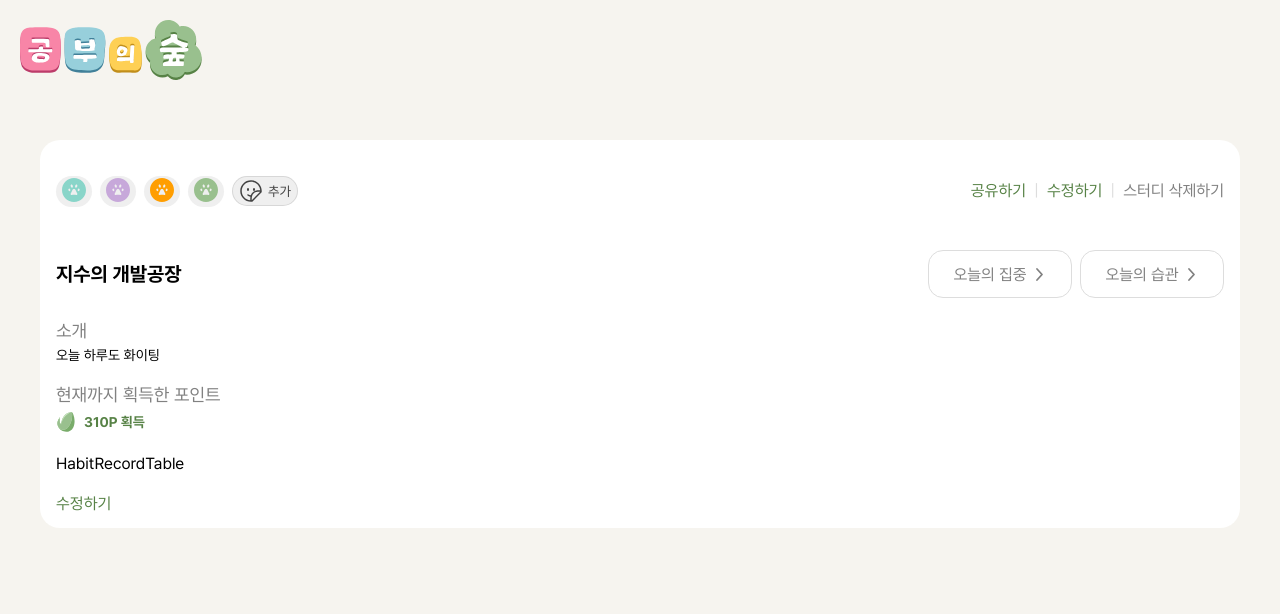
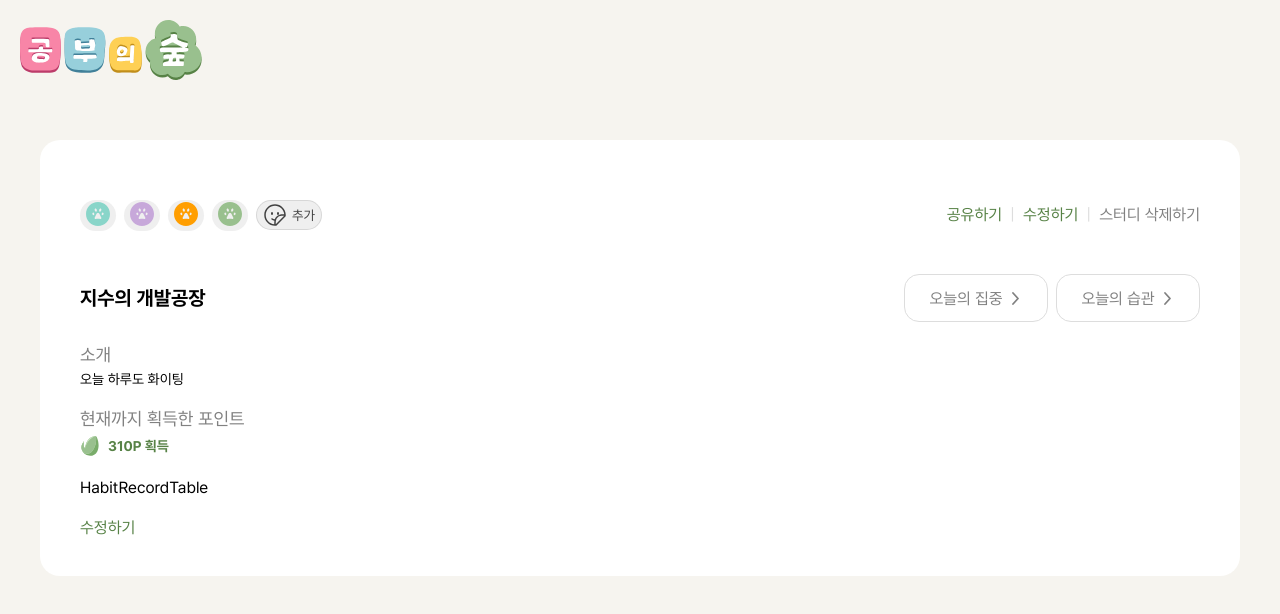
Before and after one commit to rakaso598/rakaso598-6-studyforest-phytoncide-FS, a React (Vite) app in the folder frontend/: page /study-detail/1 in a window 1280 px wide. Shown: the top 614 px of the page. Built offline with nearby package versions, Linux system fonts and the light colour scheme; a web font is replaced by a local one.

Commit message:
refactor: container 반응형 화면에 맞게 padding 값 추가

```diff
--- a/frontend/src/pages/study-detail/StudyDetail.module.css
+++ b/frontend/src/pages/study-detail/StudyDetail.module.css
@@ -16,6 +16,7 @@
   .container {
     min-width: 696px;
     margin: 16px auto 81px auto;
+    padding: 24px;
   }
 }
 
@@ -23,5 +24,6 @@
   .container {
     min-width: 1200px;
     margin: 40px auto 73px auto;
+    padding: 40px;
   }
 }
```
